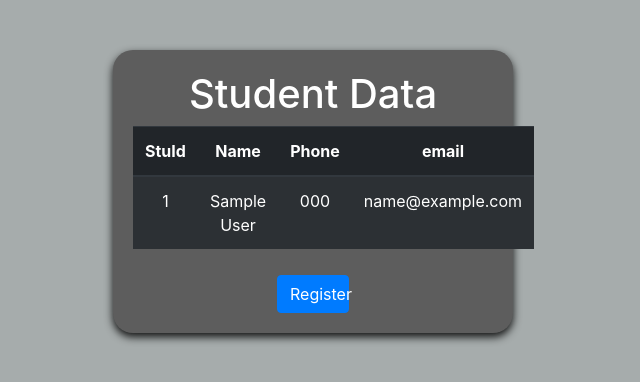
After one commit to dlshn/crud-operations-in-php, a PHP site: page / in a window 1280 px wide. The commit adds this page. Shown: the top 382 px of the page, without its empty margins (327-967 px from the left). Run offline with PHP 8.4, Linux system fonts and the light colour scheme; tables that the repository leaves empty or names only in its code hold one stand-in row (values such as "Sample post"); some libraries are stand-ins or nearby versions.

Commit message:
data retrieved from database
Data retrieved StuId ,Name ,Phone ,email of all students from database. and show that data within index.php file as a table.

add a login page without php script.

```diff
--- /dev/null
+++ b/public/index.php
@@ -0,0 +1,59 @@
+<!DOCTYPE html>
+<html lang="en">
+<head>
+    <meta charset="UTF-8">
+    <meta name="viewport" content="width=device-width, initial-scale=1.0">
+    <title>Student Data</title>
+    <link rel="stylesheet" href="https://cdn.jsdelivr.net/npm/bootstrap@4.0.0/dist/css/bootstrap.min.css" integrity="sha384-Gn5384xqQ1aoWXA+058RXPxPg6fy4IWvTNh0E263XmFcJlSAwiGgFAW/dAiS6JXm" crossorigin="anonymous">
+    <link rel="stylesheet" href="style.css">
+</head>
+<body>
+    <div class="container">
+        <h1 class="text-center">Student Data</h1>
+        <table class="table table-striped table-dark">
+            <thead>
+                <tr>
+                    <th scope="col">StuId</th>
+                    <th scope="col">Name</th>
+                    <th scope="col">Phone</th>
+                    <th scope="col">email</th>
+                </tr>
+            </thead>
+            <tbody>
+
+                <?php
+                include '../src/config.php';
+
+                $sql = "SELECT id,studentname,phone,email FROM users";
+
+                $result = $con->query($sql);  // stored all rows from users table
+
+                if($result->num_rows > 0) {
+                    while($row = $result->fetch_assoc()){ //"fetch_assoc" fetches one row of the query result
+                        echo"<tr>
+                        <td>". htmlspecialchars($row['id']) ."</td>
+                        <td>". htmlspecialchars($row['studentname']) ."</td>
+                        <td>". htmlspecialchars($row['phone']) ."</td>
+                        <td>". htmlspecialchars($row['email']) ."</td>
+                        </tr>";
+
+                    }
+                }else{
+                    echo "<tr><td colspan='4' class='text-center'>No Data Available</td></tr>";
+                }
+
+                ?>
+
+
+
+            </tbody>
+        </table>
+        <div class="text-center">
+                    <a href="register.php"><button class="btn btn-primary">Register</button></a>
+        </div>
+    </div>
+    <script src="https://code.jquery.com/jquery-3.2.1.slim.min.js" integrity="sha384-KJ3o2DKtIkvYIK3UENzmM7KCkRr/rE9/Qpg6aAZGJwFDMVNA/GpGFF93hXpG5KkN" crossorigin="anonymous"></script>
+    <script src="https://cdn.jsdelivr.net/npm/popper.js@1.12.9/dist/umd/popper.min.js" integrity="sha384-ApNbgh9B+Y1QKtv3Rn7W3mgPxhU9K/ScQsAP7W3mgPxhU9K/ScQsAP7W3mgPxhU9K/ScQsAP7W3mgPxhU9K/ScQsAP7W3mgPxhU9K/ScQsAP7W3mgPxhU9K" crossorigin="anonymous"></script>
+    <script src="https://cdn.jsdelivr.net/npm/bootstrap@4.0.0/dist/js/bootstrap.min.js" integrity="sha384-JZR6Spejh4U02d8jOt6vLEHfe/JQGiRRSQQxSfFWpi1MquVdAyjUar5+76PVCmYl" crossorigin="anonymous"></script>
+</body>
+</html>
--- a/public/student.php
+++ b/public/register.php
@@ -51,9 +51,9 @@ if($_SERVER["REQUEST_METHOD"]=="POST"){ // any form submission using the POST me
     <link rel="stylesheet" href="style.css">
 </head>
 <body>
-    <div class="container">
+    <div class="container" style="max-width: 500px;">
         <h1 class="text-center">Student Registration</h1>
-        <form action="student.php" method="POST">
+        <form action="register.php" method="POST">
             <div class="form-group">
                 <label for="id">StudentId</label>
                 <input type="id" class="form-control" id="id" name="id" placeholder="id" required>
@@ -84,7 +84,7 @@ if($_SERVER["REQUEST_METHOD"]=="POST"){ // any form submission using the POST me
             <?php endif; ?>
 
             <div class="d-flex justify-content-center">
-                <button type="submit" class="btn btn-primary ">Submit</button>
+                <button type="submit" class="btn btn-primary">Submit</button>
             </div>
             <p class="text-center mt-2">Already have an account? <a href="login.php">Log in here</a></p>
 
--- a/public/style.css
+++ b/public/style.css
@@ -2,15 +2,25 @@
 body{
     background-color: rgb(166, 172, 172);
 }
+
  .container {
     color: #ffffff;
-    /* background-image: url("assest/bg2.jpg"); */
-    max-width: 500px;
+
+    max-width: 400px;
     margin: 50px auto; /* Center horizontally and add top margin */
     padding: 20px;
     background-color: #5d5d5d;
     border-radius: 20px;
     box-shadow: 0 4px 8px rgba(0, 0, 0, 0.9); /* Border shadow */
+}
+
+thead th {
+    font-weight: bold;
+    color: #ffffff;
+}
+
+td, th{
+    text-align: center;
 }
 
 /* Style form elements */
```
Also changed, not shown: public/login.php (added, +32 -0 lines).
